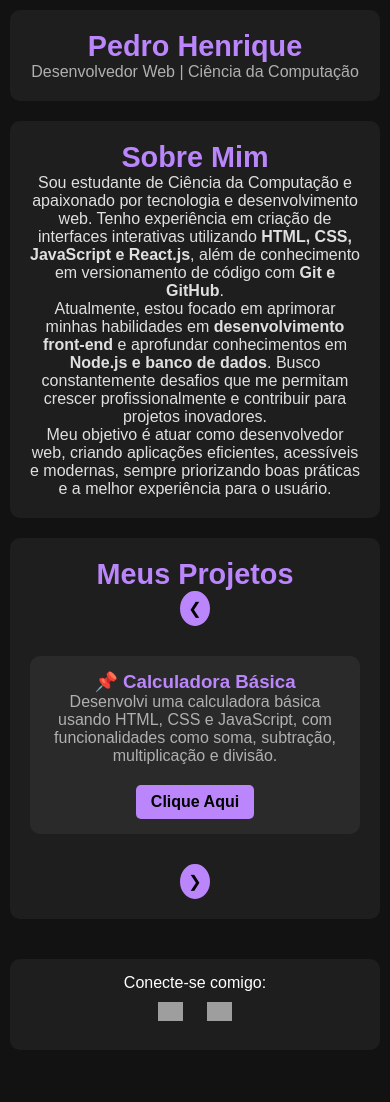
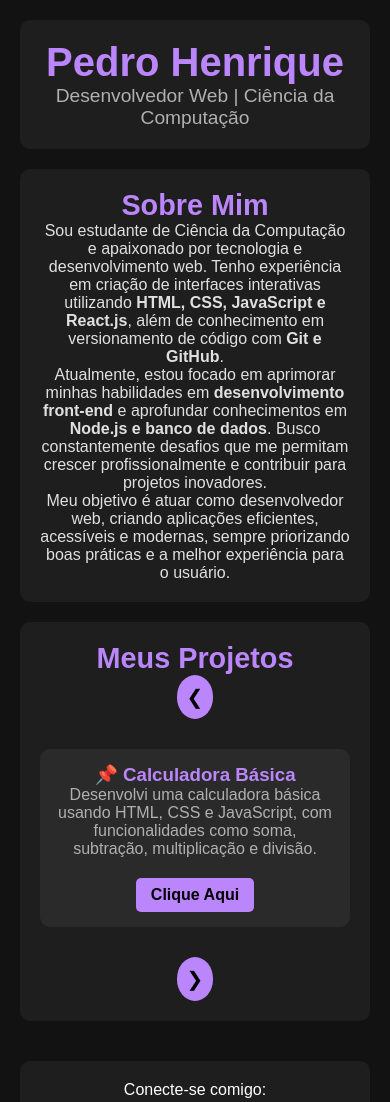
Before and after one commit to Pedro2307/Pedro2307.github.io, a plain HTML site: page index.html in a window 390 px wide. Shown: the top 1102 px of the page. Before the commit the page ends 1060 px from the top, so only its background shows below. Drawn offline with Linux system fonts and the light colour scheme; grey boxes are pictures that could not be loaded.

Commit message:
Update style.css

```diff
--- a/style.css
+++ b/style.css
@@ -277,3 +277,117 @@ footer a:hover img {
         width: 25px; /* Reduz tamanho dos ícones no mobile */
     }
 }
+
+/* Reset básico */
+* {
+    margin: 0;
+    padding: 0;
+    box-sizing: border-box;
+    font-family: Arial, sans-serif;
+}
+
+/* Fundo escuro moderno */
+body {
+    background-color: #121212;
+    color: #e0e0e0;
+    text-align: center;
+    padding: 20px;
+}
+
+/* Cabeçalho */
+header {
+    background-color: #1e1e1e;
+    padding: 20px;
+    border-radius: 10px;
+    margin-bottom: 20px;
+}
+
+header h1 {
+    font-size: 2.5rem;
+    color: #bb86fc;
+}
+
+header p {
+    font-size: 1.2rem;
+    color: #b0b0b0;
+}
+
+/* Seções */
+section {
+    margin: 20px auto;
+    padding: 20px;
+    background-color: #1e1e1e;
+    border-radius: 10px;
+    max-width: 600px;
+}
+
+/* Carrossel */
+.carousel {
+    display: flex;
+    align-items: center;
+    justify-content: center;
+    gap: 20px;
+    position: relative;
+    max-width: 600px;
+    margin: auto;
+}
+
+.project-card {
+    background: #2a2a2a;
+    padding: 20px;
+    border-radius: 10px;
+    max-width: 400px;
+    min-height: 150px;
+    text-align: center;
+    display: none;
+}
+
+.project-card.active {
+    display: block;
+}
+
+/* Botões de navegação do carrossel */
+#prevBtn, #nextBtn {
+    background-color: #bb86fc;
+    border: none;
+    color: black;
+    font-size: 20px;
+    padding: 10px;
+    cursor: pointer;
+    border-radius: 50%;
+}
+
+#prevBtn:hover, #nextBtn:hover {
+    background-color: #985eff;
+}
+
+/* Rodapé */
+footer {
+    margin-top: 40px;
+    padding: 20px;
+    background: #1e1e1e;
+    color: white;
+    border-radius: 10px;
+}
+
+footer a img {
+    margin: 10px;
+    transition: 0.3s;
+}
+
+footer a:hover img {
+    transform: scale(1.2);
+}
+
+/* Responsividade */
+@media (max-width: 768px) {
+    .carousel {
+        flex-direction: column;
+        gap: 10px;
+    }
+
+    .project-card {
+        max-width: 100%;
+        padding: 15px;
+    }
+}
```
